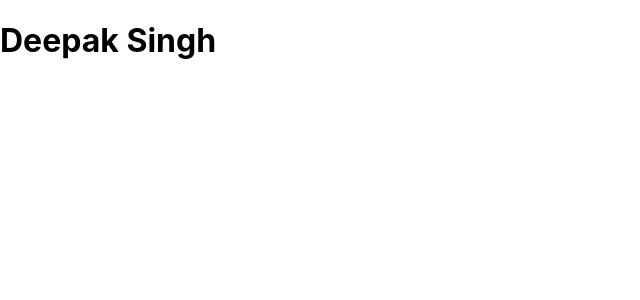
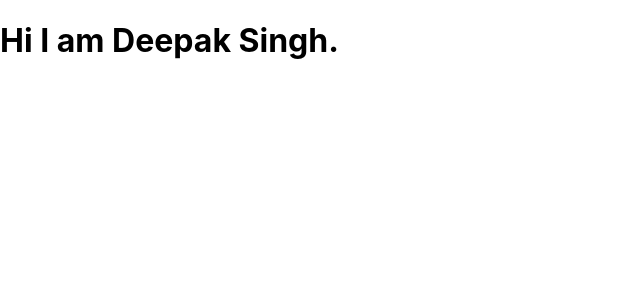
Before and after one commit to 01Deepak/reduxsagaapp, a React (Create React App) app: page / in a window 1280 px wide. Shown: the top 300 px of the page, without its empty margins (0-640 px from the left). Built offline with nearby package versions, Linux system fonts and the light colour scheme.

Commit message:
just for testing

```diff
--- a/src/App.js
+++ b/src/App.js
@@ -2,7 +2,7 @@ import './App.css';
 
 function App() {
   return (
-    <h1>Deepak Singh</h1>
+    <h1>Hi I am Deepak Singh.</h1>
   );
 }
 
```
